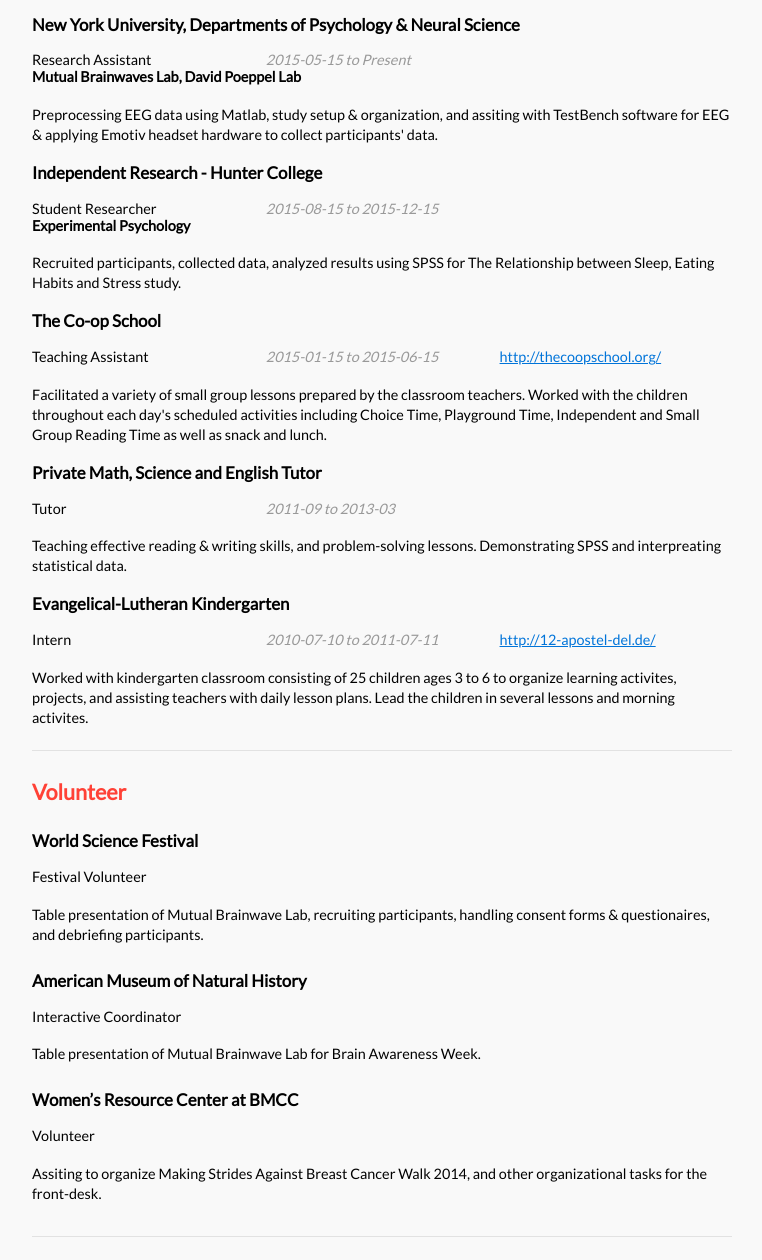
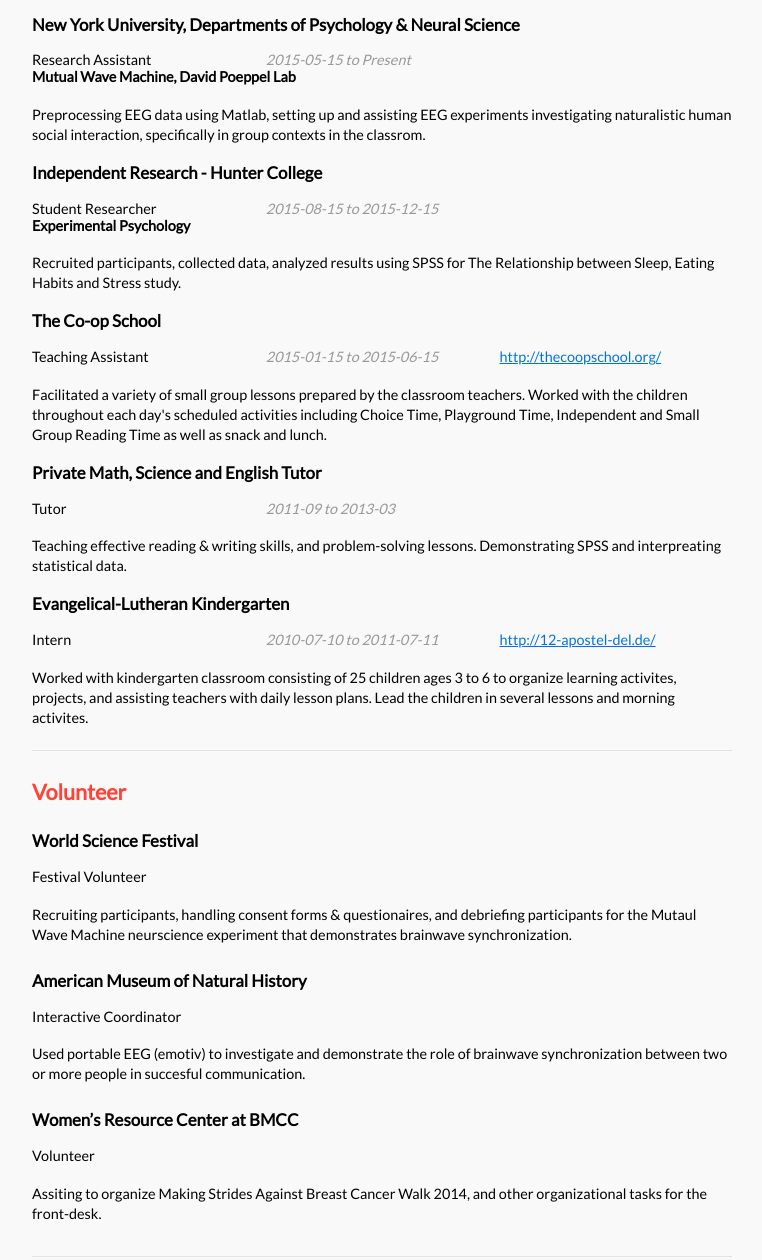
Before and after one commit to studiocraft/melda-kahraman, a website: page index.html in a window 1280 px wide. Shown: the part 1272-2532 px from the top of the page, without its empty margins (258-1020 px from the left). Drawn offline with Linux system fonts and the light colour scheme.

```diff
--- a/index.html
+++ b/index.html
@@ -401,11 +401,11 @@
 
     </ul>
       <div class="experience_lab">
-        <strong>Mutual Brainwaves Lab, David Poeppel Lab</strong>
+        <strong>Mutual Wave Machine, David Poeppel Lab</strong>
       </div>
 
       <div class="summary">
-        <p>Preprocessing EEG data using Matlab, study setup &amp; organization, and assiting with TestBench software for EEG &amp; applying Emotiv headset hardware to collect participants&#x27; data.</p>
+        <p>Preprocessing EEG data using Matlab, setting up and assisting EEG experiments investigating naturalistic human social interaction, specifically in group contexts in the classrom.</p>
       </div>
     </div>
     <div class="item">
@@ -530,7 +530,7 @@
         Festival Volunteer
       </div>
       <div class="summary">
-        <p>Table presentation of Mutual Brainwave Lab, recruiting participants,  handling consent forms &amp; questionaires, and debriefing participants.</p>
+        <p>Recruiting participants, handling consent forms &amp; questionaires, and debriefing participants for the Mutaul Wave Machine neurscience experiment that demonstrates brainwave synchronization.</p>
       </div>
     </div>
     <div class="item">
@@ -542,7 +542,7 @@
         Interactive Coordinator
       </div>
       <div class="summary">
-        <p>Table presentation of Mutual Brainwave Lab for Brain Awareness Week.</p>
+        <p>Used portable EEG (emotiv) to investigate and demonstrate the role of brainwave synchronization between two or more people in succesful communication.</p>
       </div>
     </div>
     <div class="item">
@@ -728,7 +728,7 @@
           2015
         </em>
         <ul class="highlights">
-          <li>Table presentation of Mutual Brainwave Lab</li>
+          <li>Table presentation of Mutual Wave Machine</li>
         </ul>
 
       </div>
@@ -779,6 +779,7 @@
         </footer>
       </blockquote>
     </div>
+    <p>Further references available on request.</p>
   </section>
 
   </div>
--- a/resume.hbs
+++ b/resume.hbs
@@ -436,6 +436,7 @@
       {{/if}}
     </div>
     {{/each}}
+    <p><small>Further references available on request.</small></p>
   </section>
   {{/if}}
 
```
